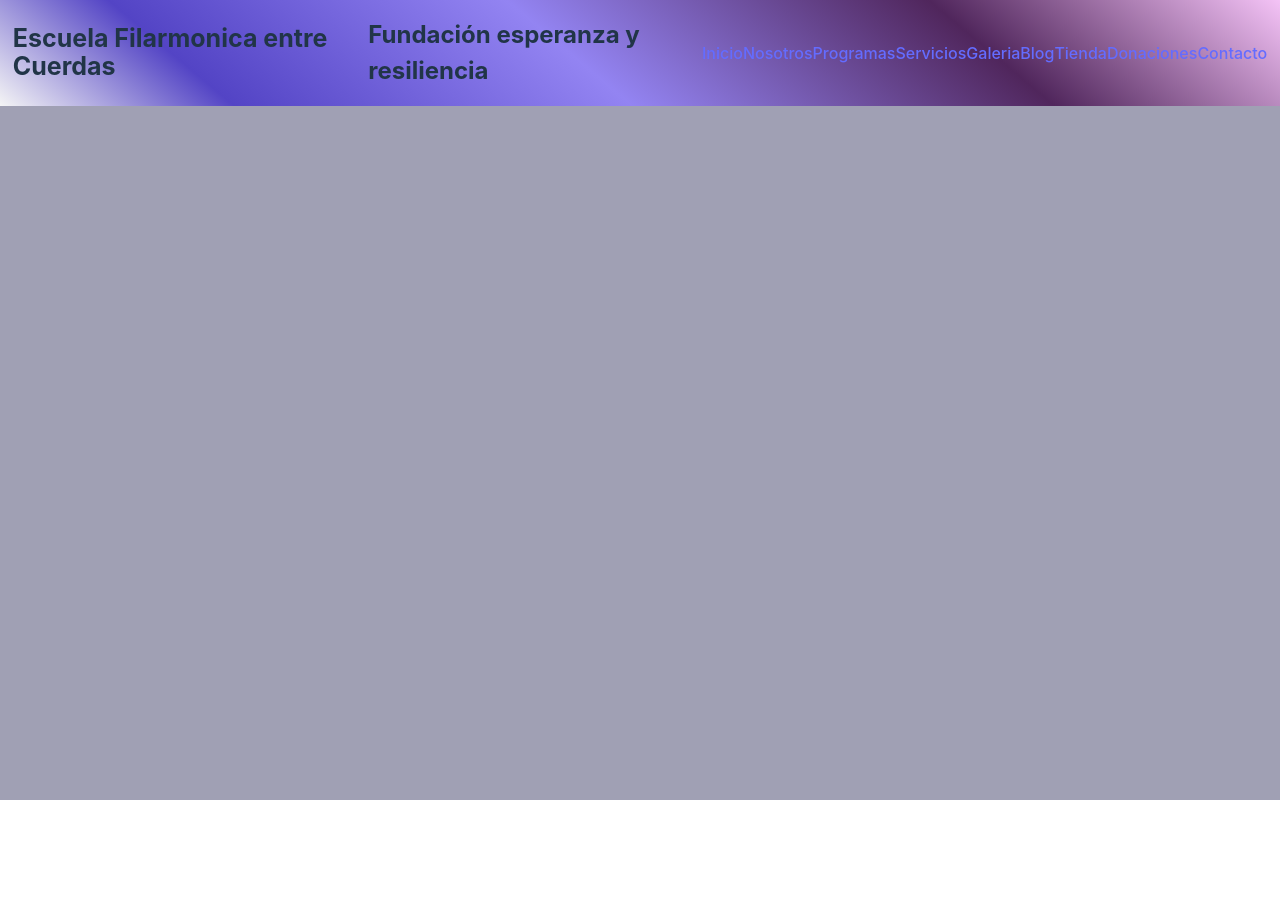
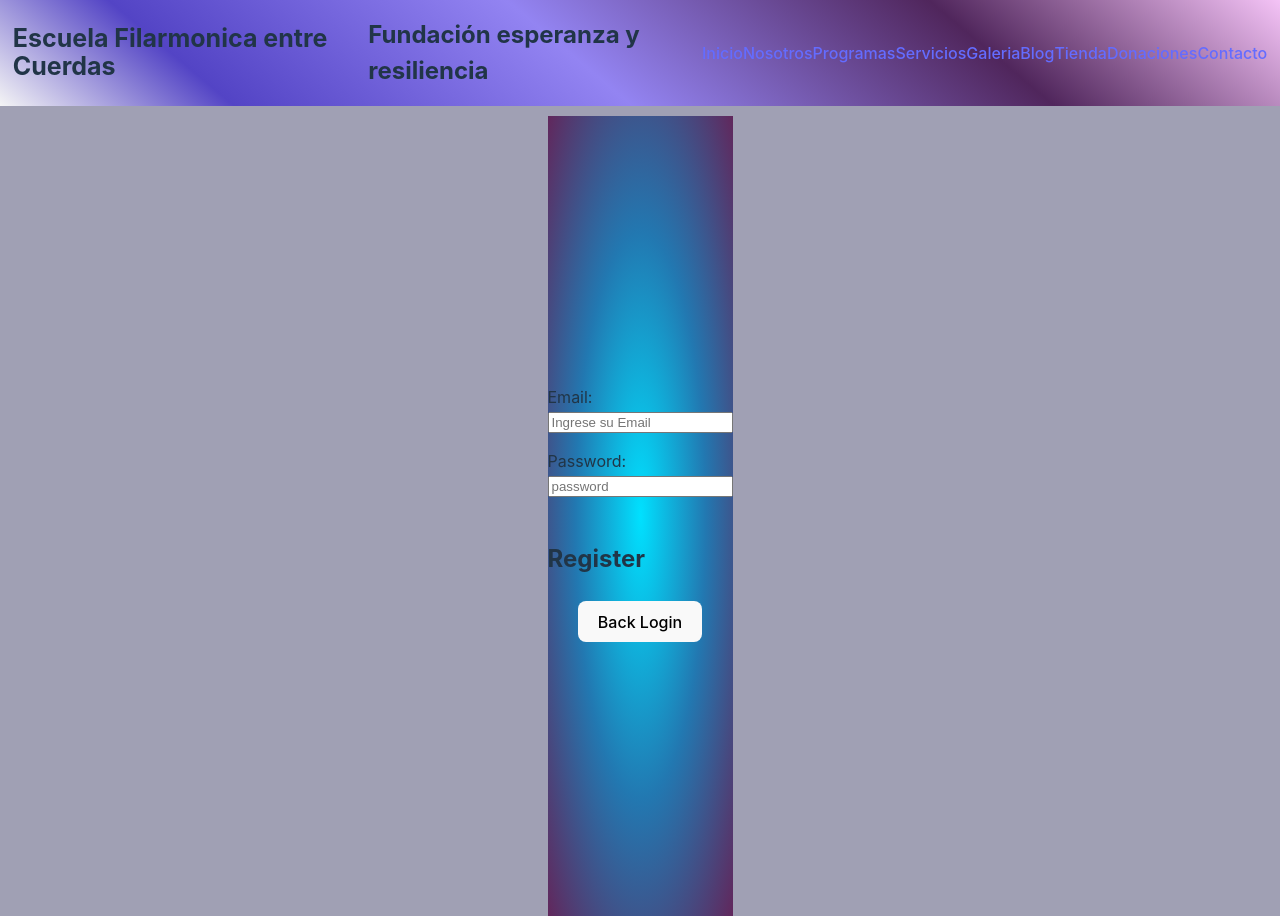
Before and after one commit to edisson89/foundation, a React (Vite) app in the folder Client/: page /register in a window 1280 px wide. Before the commit the page ends 800 px from the top, so only its background shows below. Built offline with nearby package versions, Linux system fonts and the light colour scheme; the HTML template or start-up script is replaced by a standard one.

Commit message:
Agregando componente login,landing y register

```diff
--- a/Client/src/App.jsx
+++ b/Client/src/App.jsx
@@ -1,4 +1,4 @@
-import { Route, Routes } from 'react-router-dom'
+import { Route, Routes, useNavigate } from 'react-router-dom'
 import  styles from './App.module.css'
 import Home from './home/home'
 import Navbar from './navbar/navbar'
@@ -10,17 +10,102 @@ import Tienda from './tienda/tienda'
 import Blog from './blob/blob'
 import Contacto from './contacto/contacto'
 import Servicios from './servicios/servicios'
+import { useEffect, useState } from 'react'
+
+import axios from 'axios'
+import Register from './register/register'
+import Landing from './Landing'
 
 function App() {
+  const [access, setAccess] = useState(() => {
+    // Intentar obtener el valor de 'access' desde localStorage
+    const storedAccess = localStorage.getItem("access");
+    return storedAccess ? JSON.parse(storedAccess) : true; //cambiar a false
+  });
+  const [isRegisterVisible, setRegisterVisible] = useState(false);
+
+  const navigate = useNavigate();
+
+  const [connected, setConnected] = useState(true);
+
+  useEffect(() => {
+    // Establecer el tiempo en milisegundos (por ejemplo, 5000ms = 5 segundos)
+    const timeToStayConnected = 60000 * 15;
+
+    // Cuando el componente se monta, establecer la conexión en verdadero
+    setConnected(true);
+
+    // Después de un cierto tiempo, establecer la conexión en falso
+    const timer = setTimeout(() => {
+      setConnected(false);
+      setAccess(false);
+    }, timeToStayConnected);
+
+    // Limpia el temporizador cuando el componente se desmonta
+    return () => clearTimeout(timer);
+  }, [navigate]);
+
+  async function register(input) {
+    const { data } = await axios.post(
+      "http://localhost:3001/user/create/",
+      input
+    );
+
+    if (data.email && data.password) {
+      setAccess(true);
+      localStorage.setItem("access", JSON.stringify(true));
+      return alert("Your user was registered");
+    }
+    return alert("Error change your dates");
+  }
+
+  async function login(input) {
+    const { data } = await axios.post("http://localhost:3001/user/get/", input);
+
+    if (data.user === "validated") {
+      setAccess(true);
+      setAccess(true);
+      localStorage.setItem("access", JSON.stringify(true));
+      navigate("/landing");
+      return alert("Ingreso Correcto");
+    }
+    return alert("Corrige tus datos");
+  }
+
+  function logout() {
+    setAccess(false);
+    localStorage.setItem("access", JSON.stringify(false));
+    navigate("/");
+  }
+  // Limpiar 'access' en localStorage cuando el componente se desmonta
+  useEffect(() => {
+    return () => localStorage.removeItem("access");
+  }, []);
+
+  useEffect(() => {
+    !access && navigate("/");
+  }, [access, navigate, isRegisterVisible]);
+
 
 
   return (
 
       <div className={styles.app}>
-       <Navbar  />
+       <Navbar logout={logout} />
         <Routes>
-
-          <Route path='/' element={<Home />}  />
+        <Route
+          path="/register"
+          element={
+            <Register
+              register={register}
+              setRegisterVisible={setRegisterVisible}
+            />
+          }
+        ></Route>
+        {access ?  (
+          <>
+          <Route path='/home' element={<Home />}  />
+          <Route path='/landing' element={<Landing connected={connected}/>}  />
           <Route path='/about' element={<About />}  />
           <Route path='/login' element={<Login />}  />
           <Route path='/programas' element={<Programas />}  />
@@ -29,6 +114,33 @@ function App() {
           <Route path='/blog' element={<Blog />}  />
           <Route path='/contacto' element={<Contacto />}  />
           <Route path='/servicios' element={<Servicios />}  />
+          </>
+        ):
+        <>
+                    {isRegisterVisible && (
+              <Route
+                path="/"
+                element={
+                  <Register
+                    register={register}
+                    setRegisterVisible={setRegisterVisible}
+                  />
+                }
+              />
+            )}
+            <Route
+              path="/"
+              element={
+                <Login
+                  login={login}
+                  isRegisterVisible={isRegisterVisible}
+                  setRegisterVisible={setRegisterVisible}
+                />
+              }
+            ></Route>
+        </>
+      }
+
 
 
         </Routes>
@@ -38,3 +150,10 @@ function App() {
 }
 
 export default App
+/*
+Paleta de colores
+#231f20 (gris)
+#0097dc (celeste)
+#00000 (negro)
+#ffffff (blanco)
+*/
--- /dev/null
+++ b/Client/src/Landing/index.jsx
@@ -0,0 +1,22 @@
+import { NavLink } from "react-router-dom";
+import styles from "./landing.module.css";
+import PropTypes from 'prop-types'
+
+const Landing = ({connected}) => {
+  return (
+    <div className={styles.landing}>
+      <h1>Bienvenidos a Fundacion </h1>
+      <NavLink to={'/home'}>
+        <button>Navegar  a Inicio</button>
+      </NavLink>
+      <div>
+        <h4>{connected}</h4>
+      </div>
+    </div>
+  );
+};
+
+Landing.propTypes = {
+  connected : PropTypes.bool
+}
+export default Landing;
--- /dev/null
+++ b/Client/src/Landing/landing.module.css
@@ -0,0 +1,7 @@
+.landing{
+    display: flex;
+    justify-content: center;
+    min-height: 100vh;
+    background-image:linear-gradient(rgba(0, 0, 255, 0.5), rgba(255, 255, 0, 0.5)),
+    url('../assets/countries.svg');
+}
--- a/Client/src/login/login.jsx
+++ b/Client/src/login/login.jsx
@@ -1,7 +1,7 @@
 
 const Login = () => {
   return (
-    <div>Login</div>
+    <div>login</div>
   )
 }
 
--- /dev/null
+++ b/Client/src/register/register.jsx
@@ -0,0 +1,118 @@
+import { useState } from "react";
+import styles from "./register.module.css";
+import { NavLink } from "react-router-dom";
+import {PropTypes} from 'prop-types'
+
+const Register= ({ register, setRegisterVisible }) => {
+    const [input, setInput] = useState({
+      email: "",
+      password: "",
+    });
+
+    const [error, setError] = useState({
+      email: "  ",
+      password: "",
+    });
+
+    const regexEmail = /[a-z0-9!#$%&'*+/=?^_`{|}~-]+(?:\.[a-z0-9!#$%&'*+/=?^_`{|}~-]+)*@(?:[a-z0-9](?:[a-z0-9-]*[a-z0-9])?\.)+[a-z0-9](?:[a-z0-9-]*[a-z0-9])?/;
+    const regexPassword = /^(?=.*\d)(?=.*[a-z])(?=.*[A-Z])(?=.*[a-zA-Z]).{6,}$/;
+
+    function validate(input) {
+      const error = {};
+
+      if (!input.email) {
+        error.email = "Debe haber un Email";
+      } else if (!input.password) {
+        error.password = "Debe haber un Password";
+      } else if (!regexEmail.test(input.email)) {
+        error.email = "Debe haber un Email valido";
+      } else if (!regexPassword.test(input.password)) {
+        error.password = "Debe haber un Password valido";
+      }
+      return error;
+    }
+
+    function handleChange(event) {
+      setInput({
+        ...input,
+        [event.target.name]: event.target.value,
+      });
+      setError(
+        validate({
+          ...input,
+          [event.target.name]: event.target.value,
+        })
+      );
+    }
+
+    function handleSubmit(e) {
+      e.preventDefault();
+      const aux = Object.keys(error);
+      if (aux.length === 0) {
+        setInput({
+          email: "",
+          password: "",
+        });
+        setError({
+          email: "",
+          password: "",
+        });
+
+        return register(input);
+      }
+
+      return alert("Error");
+    }
+    return (
+      <div className={styles.login}>
+        <form className={styles.form} onSubmit={handleSubmit}>
+          <label className={styles.loginInput}>Email:</label>
+          <br />
+          <input
+            className={styles.loginInput}
+            value={input.email}
+            name="email"
+            onChange={handleChange}
+            placeholder="Ingrese su Email"
+          />
+          <br />
+
+          {error.email && <p className={styles.error}>{error.email}</p>}
+
+          <label className={styles.loginInput} name="password">
+            Password:
+          </label>
+          <br />
+          <input
+            className={styles.loginInput}
+            name="password"
+            onChange={handleChange}
+            value={input.password}
+            placeholder="password"
+          />
+          <br />
+
+          {error.password && <p className={styles.error}>{error.password}</p>}
+          <br />
+          {Object.keys(error).length === 0 ? (
+
+              <button type="submit">Register</button>
+
+          ) : (
+            <h2>Register </h2>
+          )}
+        </form>
+        <div className={styles.btnRegister}>
+          <NavLink to='/'>
+          <button  onClick={()=>setRegisterVisible(false)}>Back Login</button>
+        </NavLink>
+        </div>
+
+      </div>
+    );
+  };
+  Register.propTypes = {
+    register: PropTypes.func,
+    setRegisterVisible:PropTypes.func
+  }
+  export default Register;
--- /dev/null
+++ b/Client/src/register/register.module.css
@@ -0,0 +1,14 @@
+.login{
+    display: flex;
+    flex-direction: column;
+    justify-content: center;
+    background-image: radial-gradient(rgb(0,225,255),rgb(34, 120, 177),rgb(97, 39, 92));
+    min-height: 100vh;
+    align-items: center
+}
+.btnRegister{
+    display: flex;
+    width: 100%;
+    margin: 2%;
+    justify-content: center;
+}
```
